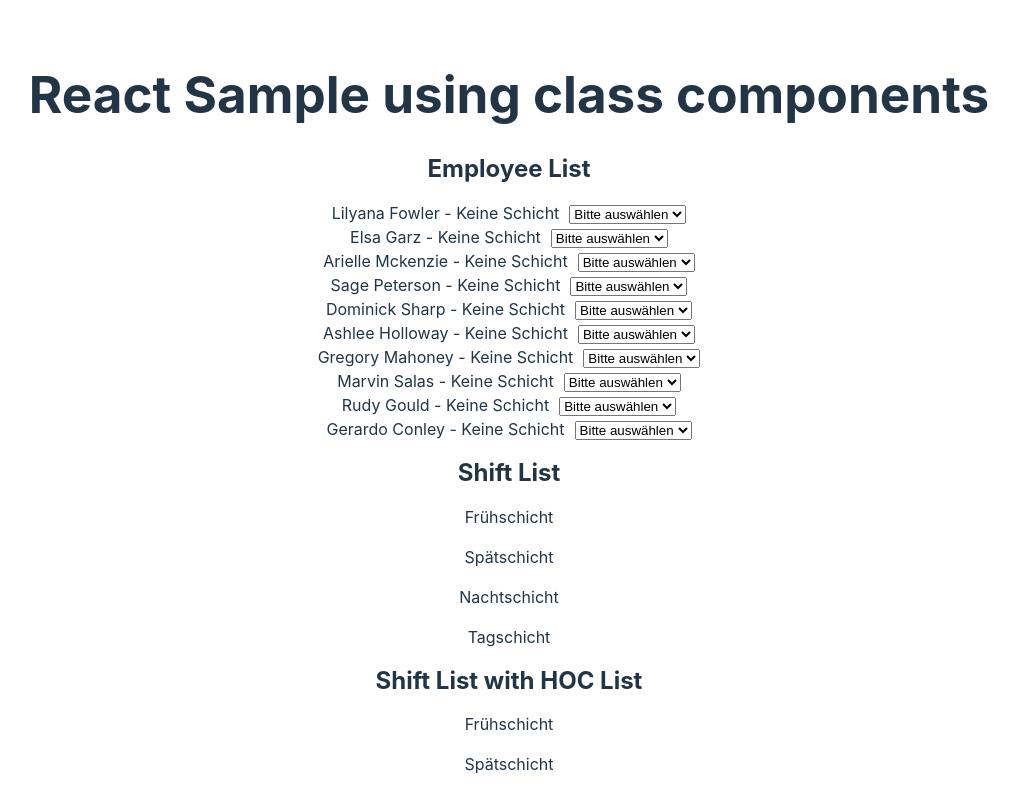
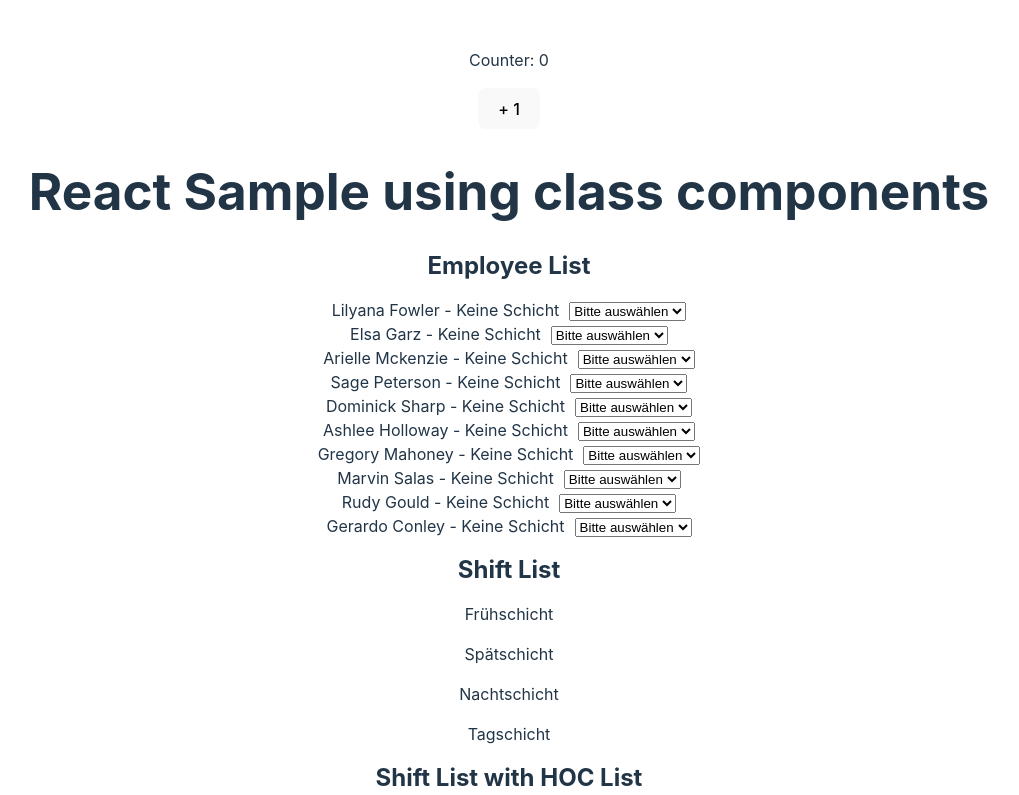
Before and after one commit to AlexDelPab/basta-2022-react-sample-project, a React (Vite) app: page / in a window 1280 px wide. Shown: the top 795 px of the page, without its empty margins (131-1150 px from the left). Built offline with nearby package versions, Linux system fonts and the light colour scheme.

Commit message:
Move class components to separate folder

```diff
--- a/src/App.tsx
+++ b/src/App.tsx
@@ -1,9 +1,9 @@
 import { Component, ReactNode, useState } from 'react'
 import reactLogo from './assets/react.svg'
 import './App.css'
-import EmployeeList from './EmployeeList';
-import ShiftList from './ShiftList';
-import ShiftListFromList from './ShiftListFromList';
+import EmployeeList from './reactClassComponents/EmployeeList';
+import ShiftList from './reactClassComponents/ShiftList';
+import ShiftListFromList from './reactClassComponents/ShiftListFromList';
 
 interface IState {
   count: number;
@@ -30,6 +30,8 @@ class App extends Component<{}, IState> {
   render(): ReactNode {
     return (
       <div className="App">
+        <p>Counter: {this.state.count}</p>
+        <button onClick={this.incrementCounter}>+ 1</button>
         <h1>React Sample using class components</h1>
         <EmployeeList />
         <ShiftList />
--- a/src/ShiftListFromList.tsx
+++ b/src/reactClassComponents/ShiftListFromList.tsx
@@ -1,7 +1,7 @@
 import { Component, ReactNode } from "react";
 import withListData, { IListState } from "./withListData";
-import { ShiftStore } from "./services/ShiftStore";
-import { IShift } from "./types";
+import { ShiftStore } from "../services/ShiftStore";
+import { IShift } from "../types";
 
 class ShiftList extends Component<IListState<IShift>, {}> {
 
--- a/src/withListData.tsx
+++ b/src/reactClassComponents/withListData.tsx
@@ -1,6 +1,6 @@
 import { Component, ReactNode } from "react";
-import LoadingSpinner from "./LoadingSpinner";
-import { Store } from "./services/Store";
+import LoadingSpinner from "../LoadingSpinner";
+import { Store } from "../services/Store";
 
 export interface IListState<T> {
     isLoading: boolean;
```
Also changed, not shown: src/reactClassComponents/EmployeeList.tsx (renamed from src/EmployeeList.tsx, +4 -4 lines), src/reactClassComponents/ShiftList.tsx (renamed from src/ShiftList.tsx, +4 -5 lines).
